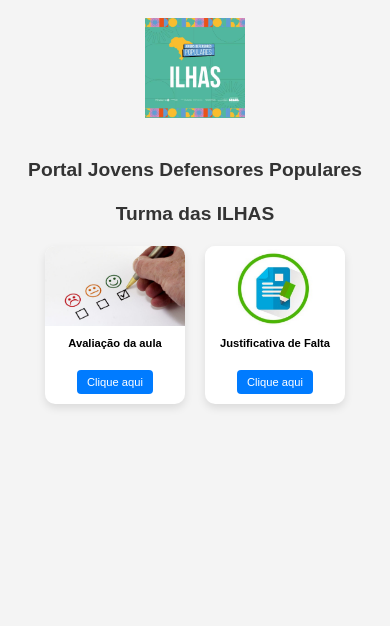
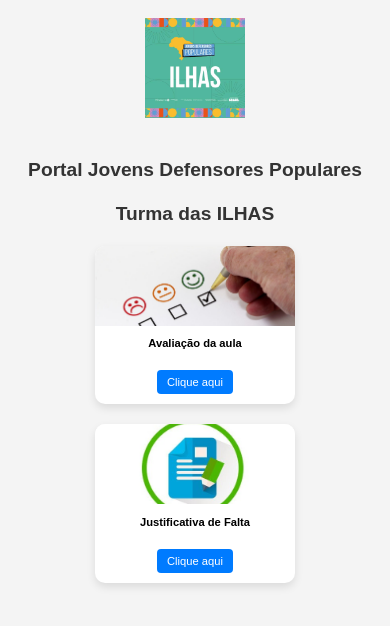
Before and after one commit to Hospedagem-Web/Portal-da-ILHAS, a plain HTML site: page index.html in a window 390 px wide. Drawn offline with Linux system fonts and the light colour scheme.

Commit message:
Update style.css

```diff
--- a/style.css
+++ b/style.css
@@ -1,108 +1,108 @@
 body {
-  font-family: Arial, sans-serif;
-  background-color: #f4f4f4;
-  display: flex;
-  flex-direction: column; /* Cabeçalho acima dos cards */
-  justify-content: center;
-  align-items: center;
-  min-height: 100vh;
-  gap: 20px;
-  padding: 20px;
+  font-family: Arial, sans-serif;   /* Define a fonte padrão da página */
+  background-color: #f4f4f4;        /* Cor de fundo cinza claro */
+  display: flex;                    /* Usa flexbox para organizar os elementos */
+  flex-direction: column;           /* Coloca os elementos em coluna (um abaixo do outro) */
+  justify-content: center;          /* Centraliza verticalmente o conteúdo */
+  align-items: center;              /* Centraliza horizontalmente o conteúdo */
+  min-height: 100vh;                /* Faz o body ocupar toda a altura da tela */
+  gap: 20px;                        /* Espaço entre os elementos */
+  padding: 20px;                    /* Espaço interno nas bordas da página */
 }
 
 .logo {
-  width: 100px;
-  height: auto;
-  margin-bottom: 20px;
+  width: 100px;                     /* Largura da logo */
+  height: auto;                     /* Altura proporcional */
+  margin-bottom: 20px;              /* Espaço abaixo da logo */
 }
 
 h1, h2 {
-  text-align: center;
-  color: #333;
-  margin: 1px 0;
+  text-align: center;               /* Centraliza os títulos */
+  color: #333;                      /* Cor do texto (cinza escuro) */
+  margin: 1px 0;                    /* Margem mínima acima e abaixo */
 }
 
 /* Container dos cards */
 .cards-container {
-  display: flex;
-  gap: 20px;
-  flex-wrap: wrap; /* permite quebrar linha em telas menores */
-  justify-content: center;
+  display: flex;                    /* Usa flexbox para organizar os cards */
+  gap: 20px;                        /* Espaço entre os cards */
+  flex-wrap: wrap;                  /* Permite que os cards quebrem linha em telas menores */
+  justify-content: center;          /* Centraliza os cards horizontalmente */
 }
 
 .card {
-  background: #fff;
-  border-radius: 10px;
-  box-shadow: 0 4px 8px rgba(0,0,0,0.1);
-  width: 250px;
-  overflow: hidden;
-  text-align: center;
-  transition: transform 0.2s;
-  display: flex;
-  flex-direction: column;
-  justify-content: space-between;
+  background: #fff;                 /* Fundo branco */
+  border-radius: 10px;              /* Bordas arredondadas */
+  box-shadow: 0 4px 8px rgba(0,0,0,0.1); /* Sombra leve */
+  width: 250px;                     /* Largura padrão dos cards */
+  overflow: hidden;                 /* Esconde conteúdo que ultrapasse os limites */
+  text-align: center;               /* Centraliza o texto dentro do card */
+  transition: transform 0.2s;       /* Animação suave ao passar o mouse */
+  display: flex;                    /* Flexbox dentro do card */
+  flex-direction: column;           /* Elementos em coluna */
+  justify-content: space-between;   /* Espaço distribuído entre os elementos internos */
 }
 
 .card:hover {
-  transform: translateY(-5px);
+  transform: translateY(-5px);      /* Move o card levemente para cima ao passar o mouse */
 }
 
 .card img {
-  width: 100%;
-  height: 150px;
-  object-fit: cover;
-  display: block;
+  width: 100%;                      /* Imagem ocupa toda a largura do card */
+  height: 150px;                    /* Altura fixa da imagem */
+  object-fit: cover;                /* Ajusta a imagem sem distorcer */
+  display: block;                   /* Garante que seja exibida como bloco */
 }
 
 .card h3 {
-  font-size: clamp(0.7rem, 2vw, 1rem);
-
+  font-size: clamp(0.7rem, 2vw, 1rem); /* Tamanho do texto adaptável: mínimo 0.7rem, máximo 1rem */
 }
 
 .card .btn {
-  display: inline-block;
-  background-color: #007BFF;
-  color: #fff;
-  text-decoration: none;
-  padding: 10px 15px;
-  border-radius: 5px;
-  transition: background-color 0.3s;
-  margin: 10px auto;
+  display: inline-block;            /* Botão como bloco inline */
+  background-color: #007BFF;        /* Cor azul padrão */
+  color: #fff;                      /* Texto branco */
+  text-decoration: none;            /* Remove sublinhado */
+  padding: 10px 15px;               /* Espaço interno do botão */
+  border-radius: 5px;               /* Bordas arredondadas */
+  transition: background-color 0.3s;/* Animação suave na cor */
+  margin: 10px auto;                /* Espaço em cima/baixo e centralização horizontal */
 }
 
 .card .btn:hover {
-  background-color: #0056b3;
+  background-color: #0056b3;        /* Azul mais escuro ao passar o mouse */
 }
+
 /* Ajuste para telas pequenas (celulares) */
 @media (max-width: 600px) {
   body {
-    justify-content: flex-start; /* conteúdo começa no topo */
-    align-items: center;         /* mantém centralizado horizontalmente */
-    padding-top: 10px;           /* espaço no topo */
+    justify-content: flex-start;    /* Conteúdo começa no topo da página */
+    align-items: center;            /* Continua centralizado horizontalmente */
+    padding-top: 10px;              /* Espaço no topo para não colar na borda */
   }
 
   .cards-container {
-    flex-direction: row;
-    flex-wrap: wrap;
-    justify-content: center;
+    flex-direction: row;            /* Mantém os cards lado a lado */
+    flex-wrap: wrap;                /* Permite quebrar linha se não couberem */
+    justify-content: center;        /* Centraliza os cards */
   }
 
   .card {
-    width: 140px;
-    height: auto;
+    width: 200px;                   /* Cards menores em celulares */
+    height: auto;                   /* Altura ajustada automaticamente */
   }
 
   .card img {
-    height: 80px;
+    height: 80px;                   /* Imagens menores nos cards */
   }
 
   h1, h2 {
-    font-size: 1.2rem;
+    font-size: 1.2rem;              /* Títulos menores para caber melhor */
   }
 
   .card .btn {
-    font-size: 0.7rem;
-    padding: 6px 10px;
-    border-radius: 4px;
+    font-size: 0.7rem;              /* Texto do botão menor */
+    padding: 6px 10px;              /* Botão mais compacto */
+    border-radius: 4px;             /* Bordas discretas */
   }
 }
```
